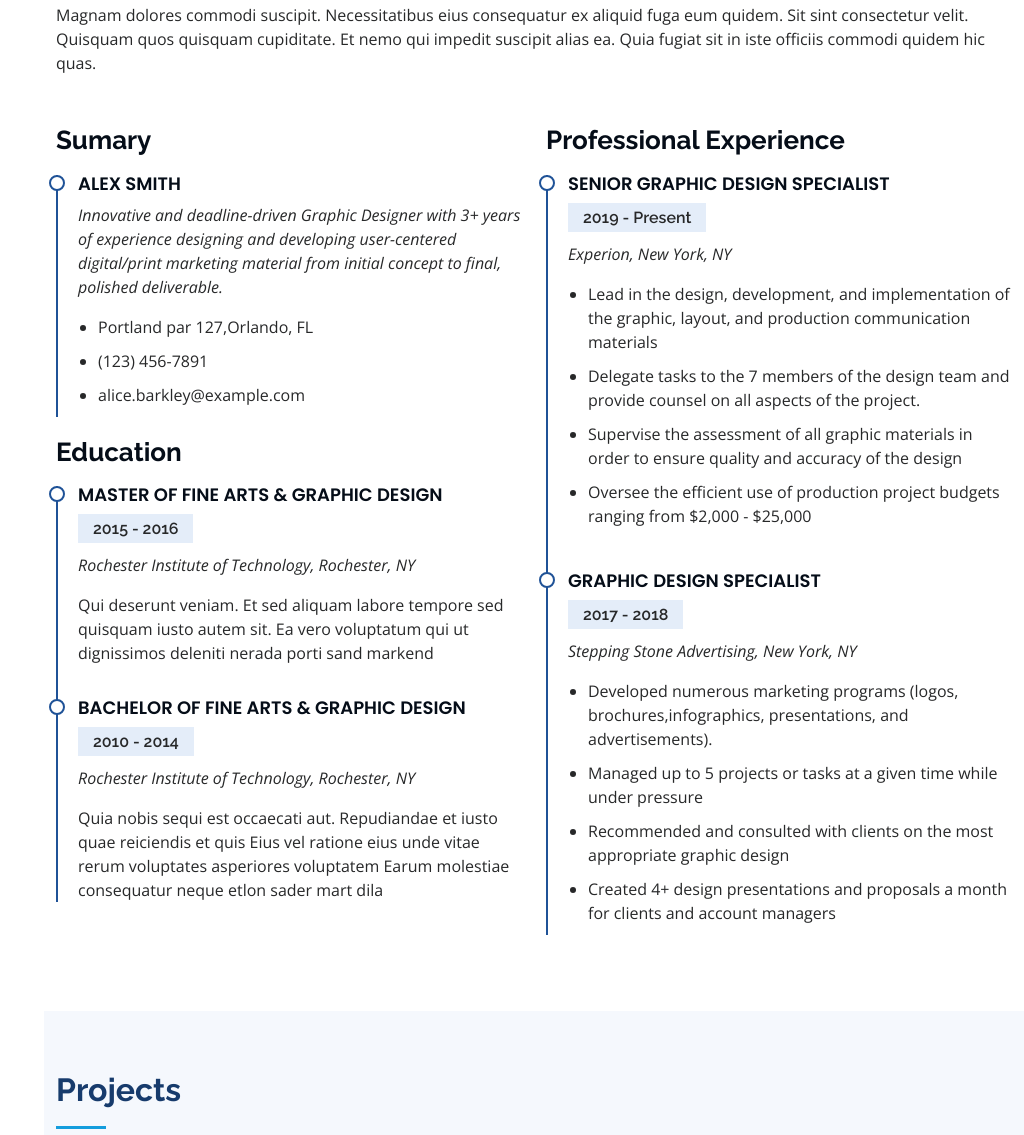
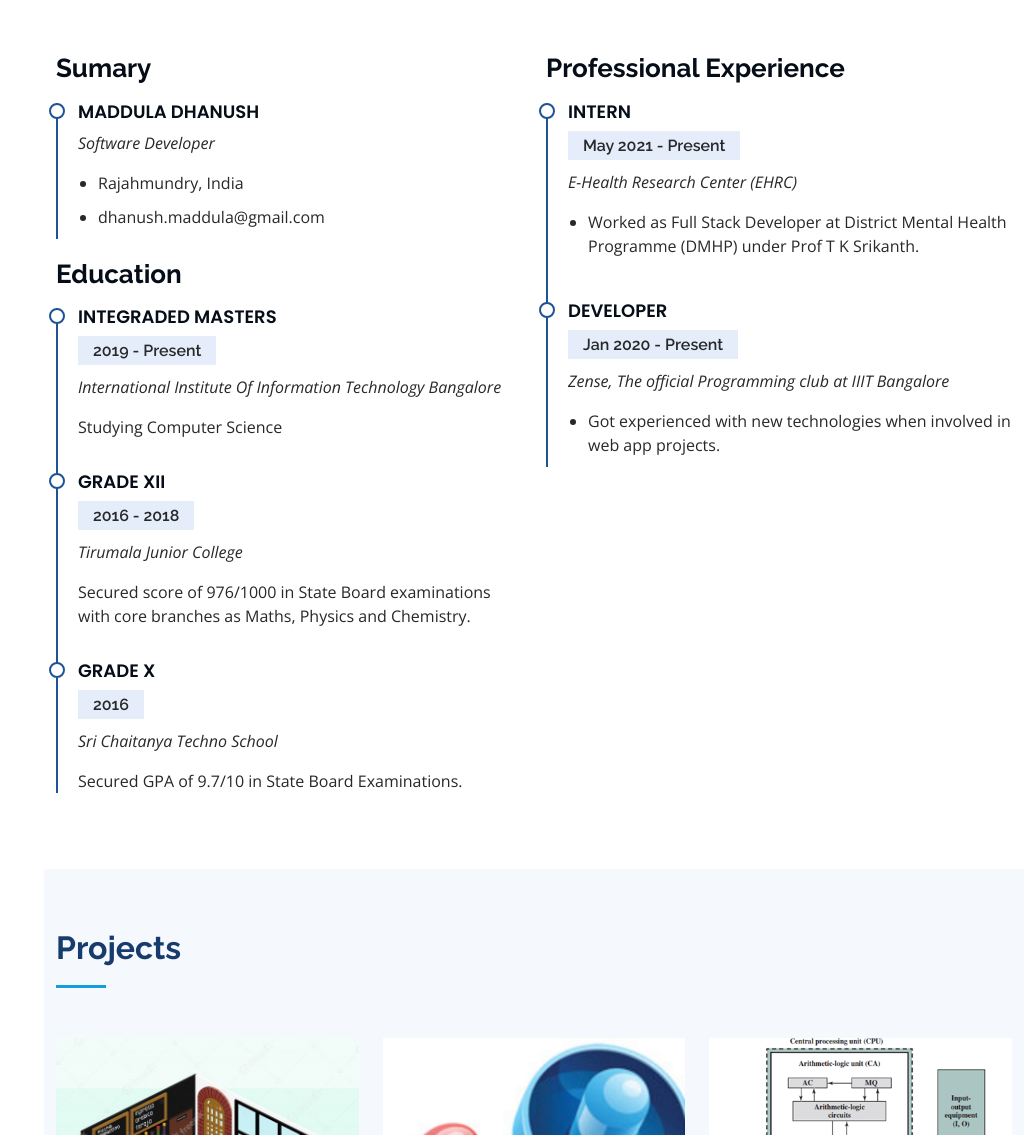
Before and after one commit to dhanush29/dhanush29.github.io, a plain HTML site: page index.html in a window 1280 px wide. Shown: the part 2115-3250 px from the top of the page, without its empty margins (256-1280 px from the left). Drawn offline with nearby package versions, Linux system fonts and the light colour scheme.

Commit message:
Updated Resume section

```diff
--- a/index.html
+++ b/index.html
@@ -198,58 +198,56 @@
 
         <div class="section-title">
           <h2>Resume</h2>
-          <p>Magnam dolores commodi suscipit. Necessitatibus eius consequatur ex aliquid fuga eum quidem. Sit sint consectetur velit. Quisquam quos quisquam cupiditate. Et nemo qui impedit suscipit alias ea. Quia fugiat sit in iste officiis commodi quidem hic quas.</p>
         </div>
 
         <div class="row">
           <div class="col-lg-6" data-aos="fade-up">
             <h3 class="resume-title">Sumary</h3>
             <div class="resume-item pb-0">
-              <h4>Alex Smith</h4>
-              <p><em>Innovative and deadline-driven Graphic Designer with 3+ years of experience designing and developing user-centered digital/print marketing material from initial concept to final, polished deliverable.</em></p>
+              <h4>Maddula Dhanush</h4>
+              <p><em>Software Developer</em></p>
               <ul>
-                <li>Portland par 127,Orlando, FL</li>
-                <li>(123) 456-7891</li>
-                <li>alice.barkley@example.com</li>
+                <li>Rajahmundry, India</li>
+                <li>dhanush.maddula@gmail.com</li>
               </ul>
             </div>
 
             <h3 class="resume-title">Education</h3>
             <div class="resume-item">
-              <h4>Master of Fine Arts &amp; Graphic Design</h4>
-              <h5>2015 - 2016</h5>
-              <p><em>Rochester Institute of Technology, Rochester, NY</em></p>
-              <p>Qui deserunt veniam. Et sed aliquam labore tempore sed quisquam iusto autem sit. Ea vero voluptatum qui ut dignissimos deleniti nerada porti sand markend</p>
+              <h4>Integraded Masters</h4>
+              <h5>2019 - Present</h5>
+              <p><em>International Institute Of Information Technology Bangalore</em></p>
+              <p>Studying Computer Science</p>
             </div>
             <div class="resume-item">
-              <h4>Bachelor of Fine Arts &amp; Graphic Design</h4>
-              <h5>2010 - 2014</h5>
-              <p><em>Rochester Institute of Technology, Rochester, NY</em></p>
-              <p>Quia nobis sequi est occaecati aut. Repudiandae et iusto quae reiciendis et quis Eius vel ratione eius unde vitae rerum voluptates asperiores voluptatem Earum molestiae consequatur neque etlon sader mart dila</p>
+              <h4>Grade XII</h4>
+              <h5>2016 - 2018</h5>
+              <p><em>Tirumala Junior College</em></p>
+              <p>Secured score of 976/1000 in State Board examinations with core branches as Maths, Physics and Chemistry.</p>
+            </div>
+            <div class="resume-item">
+              <h4>Grade X</h4>
+              <h5>2016</h5>
+              <p><em>Sri Chaitanya Techno School</em></p>
+              <p>Secured GPA of 9.7/10 in State Board Examinations.</p>
             </div>
           </div>
           <div class="col-lg-6" data-aos="fade-up" data-aos-delay="100">
             <h3 class="resume-title">Professional Experience</h3>
             <div class="resume-item">
-              <h4>Senior graphic design specialist</h4>
-              <h5>2019 - Present</h5>
-              <p><em>Experion, New York, NY </em></p>
+              <h4>Intern</h4>
+              <h5>May 2021 - Present</h5>
+              <p><em>E-Health Research Center (EHRC)</em></p>
               <ul>
-                <li>Lead in the design, development, and implementation of the graphic, layout, and production communication materials</li>
-                <li>Delegate tasks to the 7 members of the design team and provide counsel on all aspects of the project. </li>
-                <li>Supervise the assessment of all graphic materials in order to ensure quality and accuracy of the design</li>
-                <li>Oversee the efficient use of production project budgets ranging from $2,000 - $25,000</li>
+                <li>Worked as Full Stack Developer at District Mental Health Programme (DMHP) under Prof T K Srikanth.</li>
               </ul>
             </div>
             <div class="resume-item">
-              <h4>Graphic design specialist</h4>
-              <h5>2017 - 2018</h5>
-              <p><em>Stepping Stone Advertising, New York, NY</em></p>
+              <h4>Developer</h4>
+              <h5>Jan 2020 - Present</h5>
+              <p><em>Zense, The official Programming club at IIIT Bangalore</em></p>
               <ul>
-                <li>Developed numerous marketing programs (logos, brochures,infographics, presentations, and advertisements).</li>
-                <li>Managed up to 5 projects or tasks at a given time while under pressure</li>
-                <li>Recommended and consulted with clients on the most appropriate graphic design</li>
-                <li>Created 4+ design presentations and proposals a month for clients and account managers</li>
+                <li>Got experienced with new technologies when involved in web app projects.</li>
               </ul>
             </div>
           </div>
```
